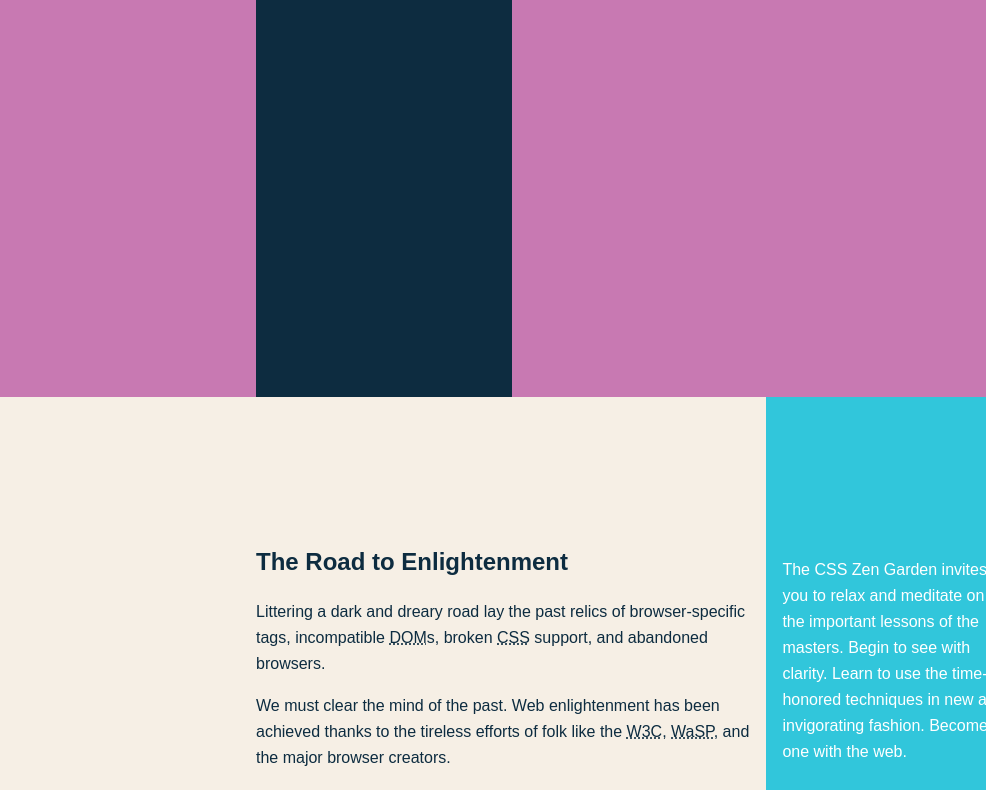
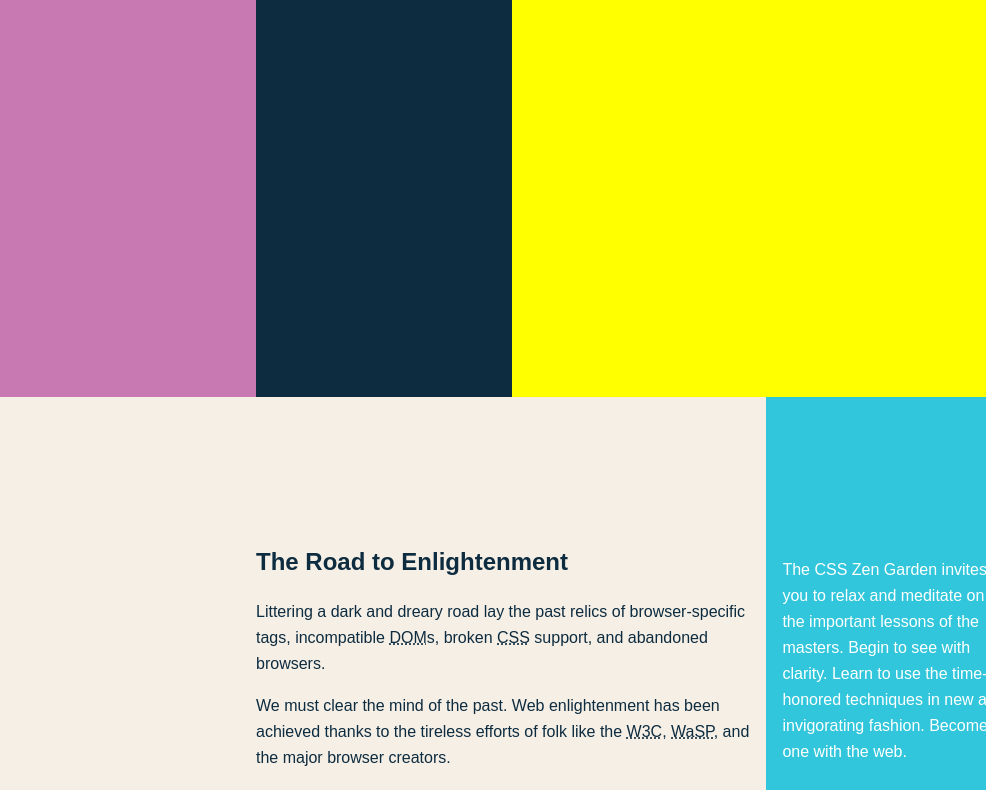
Before and after one commit to HaveTimeDrinkTea/01-Stu-Git-Zen-Garden, a plain HTML site: page index.html in a window 1280 px wide. Shown: the part 403-1193 px from the top of the page, without its empty margins (0-986 px from the left). Drawn offline with Linux system fonts and the light colour scheme.

Commit message:
modified the index.html and stylesheet

```diff
--- a/style.css
+++ b/style.css
@@ -187,10 +187,11 @@ Intro
   }
 .intro .summary {
   font-size: 100%;
-  color: #ffffff;
+  color: #666666; /* original is #ffffff*/
   width: 60%;
   float: left;
-  background: #c879b2 url(icons-3-pack.svg);
+  /* background: #c879b2 url(icons-3-pack.svg); */
+  background: #ff0;
   background-repeat: no-repeat;
   background-position: center bottom;
   background-size: 101%;
```
Also changed, not shown: index.html (+5 -0 lines).
